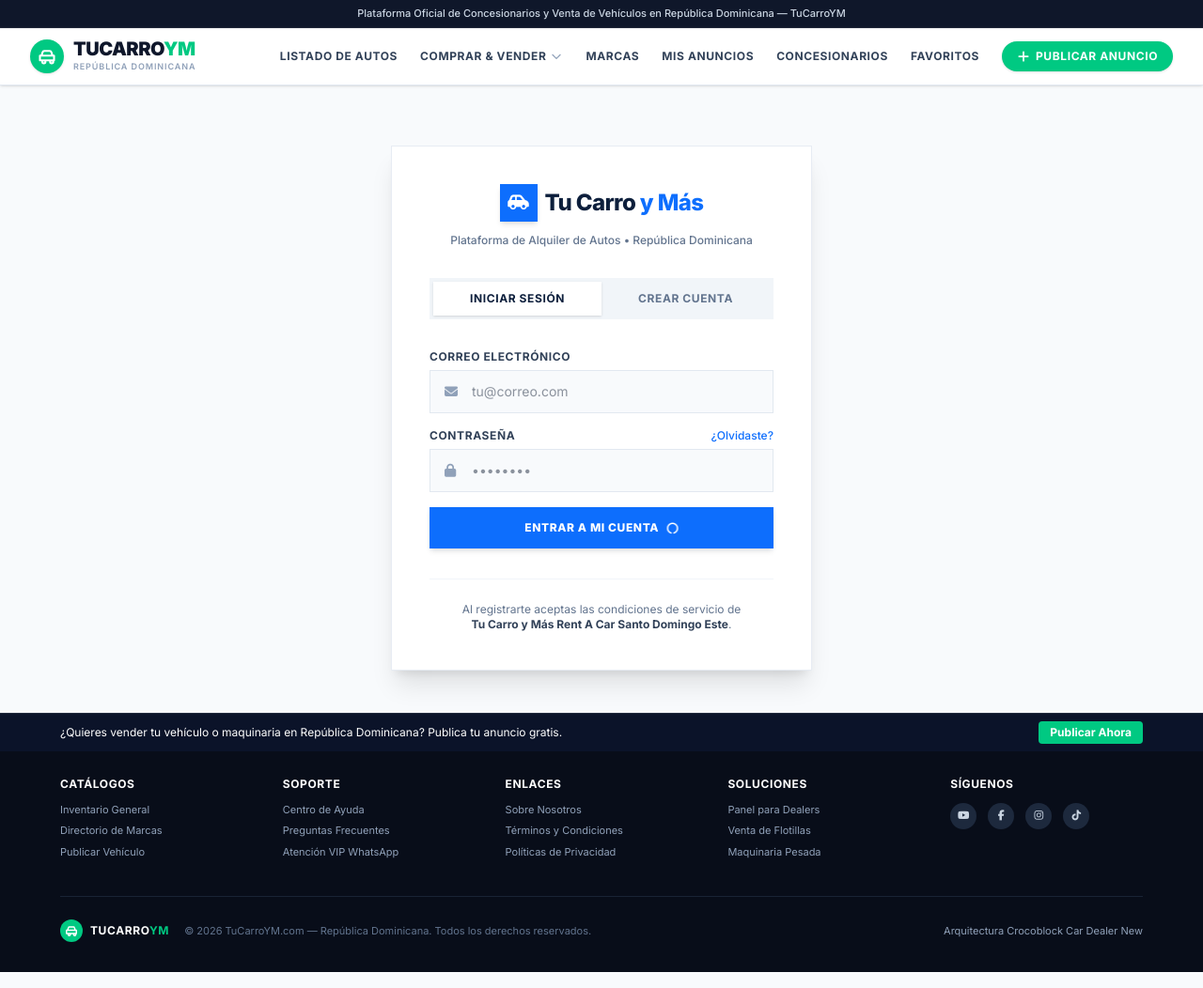
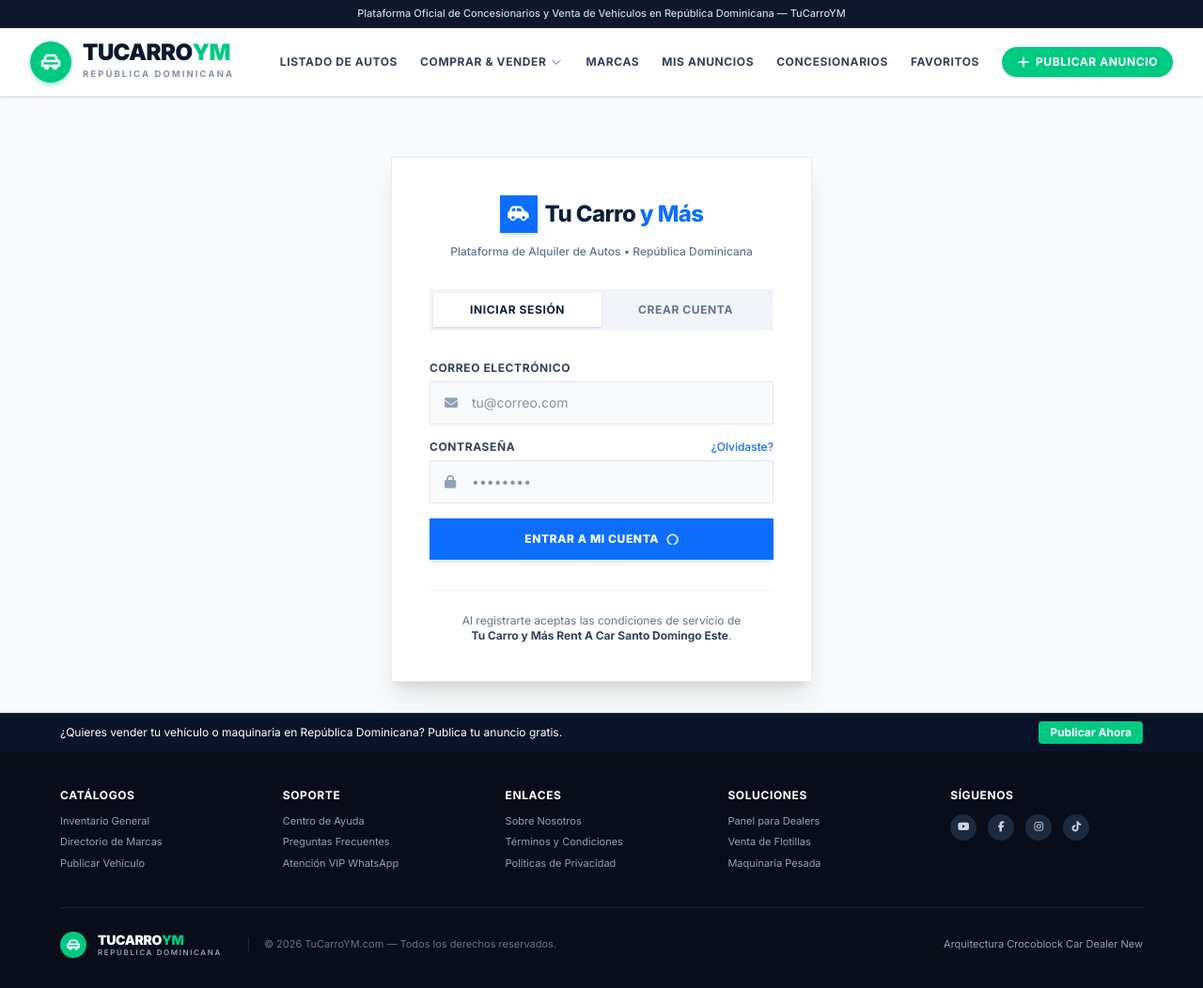
Before and after one commit to cozunap/rentcar, an Astro site: page /auth in a window 1280 px wide. Shown: the whole page at 94% size. Built offline with nearby package versions, Linux system fonts and the light colour scheme; Astro itself is replaced by a stand-in of ours.

Commit message:
style: apply exact TuCarroYM brand logo design with stylized car emblem and custom typography

```diff
--- a/src/components/Footer.astro
+++ b/src/components/Footer.astro
@@ -66,16 +66,25 @@
 
   </div>
 
-  <!-- Bottom Brand Row con Logo TuCarroYM -->
+  <!-- Bottom Brand Row con Logo TuCarroYM matching image -->
   <div class="max-w-6xl mx-auto pt-6 flex flex-col sm:flex-row items-center justify-between gap-4 text-[11px] text-slate-500">
-    <div class="flex items-center gap-2">
-      <div class="w-6 h-6 rounded-full bg-[#00c982] flex items-center justify-center text-white font-black text-xs">
-        <svg class="w-3.5 h-3.5" fill="none" stroke="currentColor" viewBox="0 0 24 24"><path stroke-linecap="round" stroke-linejoin="round" stroke-width="2.5" d="M8 17a2 2 0 100 4 2 2 0 000-4zm10 0a2 2 0 100 4 2 2 0 000-4zM5 11l1.5-4.5A2 2 0 018.4 5h7.2a2 2 0 011.9 1.5L19 11M3 11h18v6H3v-6z"></path></svg>
+    <div class="flex items-center gap-3">
+      <div class="w-7 h-7 rounded-full bg-[#00c982] flex items-center justify-center text-white font-black text-xs">
+        <svg class="w-4 h-4" viewBox="0 0 24 24" fill="none" stroke="currentColor" stroke-width="2.5" stroke-linecap="round" stroke-linejoin="round">
+          <path d="M5 11l1.5-4.5A2 2 0 018.4 5h7.2a2 2 0 011.9 1.5L19 11M3 11h18v5H3v-5z"/>
+          <circle cx="7.5" cy="17.5" r="1.5" fill="currentColor"/>
+          <circle cx="16.5" cy="17.5" r="1.5" fill="currentColor"/>
+        </svg>
       </div>
-      <span class="text-white font-bold uppercase tracking-wider text-xs">
-        TUCARRO<span class="text-[#00c982]">YM</span>
-      </span>
-      <span class="ml-2">&copy; {new Date().getFullYear()} TuCarroYM.com — República Dominicana. Todos los derechos reservados.</span>
+      <div class="flex flex-col">
+        <div class="flex items-baseline font-black uppercase tracking-tight text-sm">
+          <span class="text-white">TUCARRO</span><span class="text-[#00c982]">YM</span>
+        </div>
+        <span class="text-[8px] uppercase tracking-[0.2em] text-slate-400 font-semibold -mt-0.5">
+          REPÚBLICA DOMINICANA
+        </span>
+      </div>
+      <span class="ml-4 border-l border-slate-800 pl-4">&copy; {new Date().getFullYear()} TuCarroYM.com — Todos los derechos reservados.</span>
     </div>
 
     <div class="text-slate-400">
--- a/src/components/Header.astro
+++ b/src/components/Header.astro
@@ -9,27 +9,35 @@
 </div>
 
 <header class="sticky top-0 z-50 bg-white border-b border-slate-200 shadow-sm">
-  <div class="max-w-7xl mx-auto px-4 sm:px-8 py-3 flex items-center justify-between">
+  <div class="max-w-7xl mx-auto px-4 sm:px-8 py-3.5 flex items-center justify-between">
 
-    <!-- Logo with emerald green circle like CARDEALER demo, named TuCarroYM -->
-    <a href="/" class="flex items-center gap-2.5 group shrink-0">
-      <div class="w-9 h-9 rounded-full bg-[#00c982] flex items-center justify-center text-white font-black text-base shadow-sm">
-        <svg class="w-5 h-5" fill="none" stroke="currentColor" viewBox="0 0 24 24"><path stroke-linecap="round" stroke-linejoin="round" stroke-width="2.5" d="M8 17a2 2 0 100 4 2 2 0 000-4zm10 0a2 2 0 100 4 2 2 0 000-4zM5 11l1.5-4.5A2 2 0 018.4 5h7.2a2 2 0 011.9 1.5L19 11M3 11h18v6H3v-6z"></path></svg>
+    <!-- EXACT LOGO FROM USER IMAGE: TUCARRO in deep dark navy (#0c192c) + YM in bright vibrant green (#00c982) -->
+    <a href="/" class="flex items-center gap-3 group shrink-0">
+      <!-- Green circle with exact car icon from image -->
+      <div class="w-11 h-11 rounded-full bg-[#00c982] flex items-center justify-center text-white shadow-md shadow-[#00c982]/25 group-hover:scale-105 transition-transform duration-200">
+        <svg class="w-6 h-6" viewBox="0 0 24 24" fill="none" stroke="currentColor" stroke-width="2.5" stroke-linecap="round" stroke-linejoin="round">
+          <!-- Stylized car outline like the exact logo mark -->
+          <path d="M5 11l1.5-4.5A2 2 0 018.4 5h7.2a2 2 0 011.9 1.5L19 11M3 11h18v5H3v-5z"/>
+          <circle cx="7.5" cy="17.5" r="1.5" fill="currentColor"/>
+          <circle cx="16.5" cy="17.5" r="1.5" fill="currentColor"/>
+        </svg>
       </div>
+
+      <!-- Typography exact match: TUCARRO in #0c192c + YM in #00c982 with spaced subtitle REPÚBLICA DOMINICANA -->
       <div class="flex flex-col">
-        <span class="text-xl font-black tracking-tight uppercase text-slate-900 leading-none">
-          TUCARRO<span class="text-[#00c982]">YM</span>
-        </span>
-        <span class="text-[9px] uppercase tracking-widest text-slate-400 font-semibold mt-0.5">
-          República Dominicana
+        <div class="flex items-baseline font-black tracking-tight leading-none text-2xl">
+          <span class="text-[#0c192c]">TUCARRO</span><span class="text-[#00c982]">YM</span>
+        </div>
+        <span class="text-[9.5px] uppercase tracking-[0.22em] text-[#8492a6] font-bold mt-1">
+          REPÚBLICA DOMINICANA
         </span>
       </div>
     </a>
 
-    <!-- RIGHT-ALIGNED NAVIGATION & CTA BUTTON (Justificado a la derecha al lado de Publicar) -->
+    <!-- RIGHT-ALIGNED NAVIGATION & CTA BUTTON -->
     <div class="flex items-center gap-6">
 
-      <!-- Desktop Navigation (100% Español, Blog eliminado, justificado a la derecha) -->
+      <!-- Desktop Navigation -->
       <nav class="hidden lg:flex items-center gap-6">
         <a href="/vehiculos" class="text-xs uppercase tracking-wider font-bold text-slate-700 hover:text-[#00c982] transition-colors">
           Listado de Autos
```
